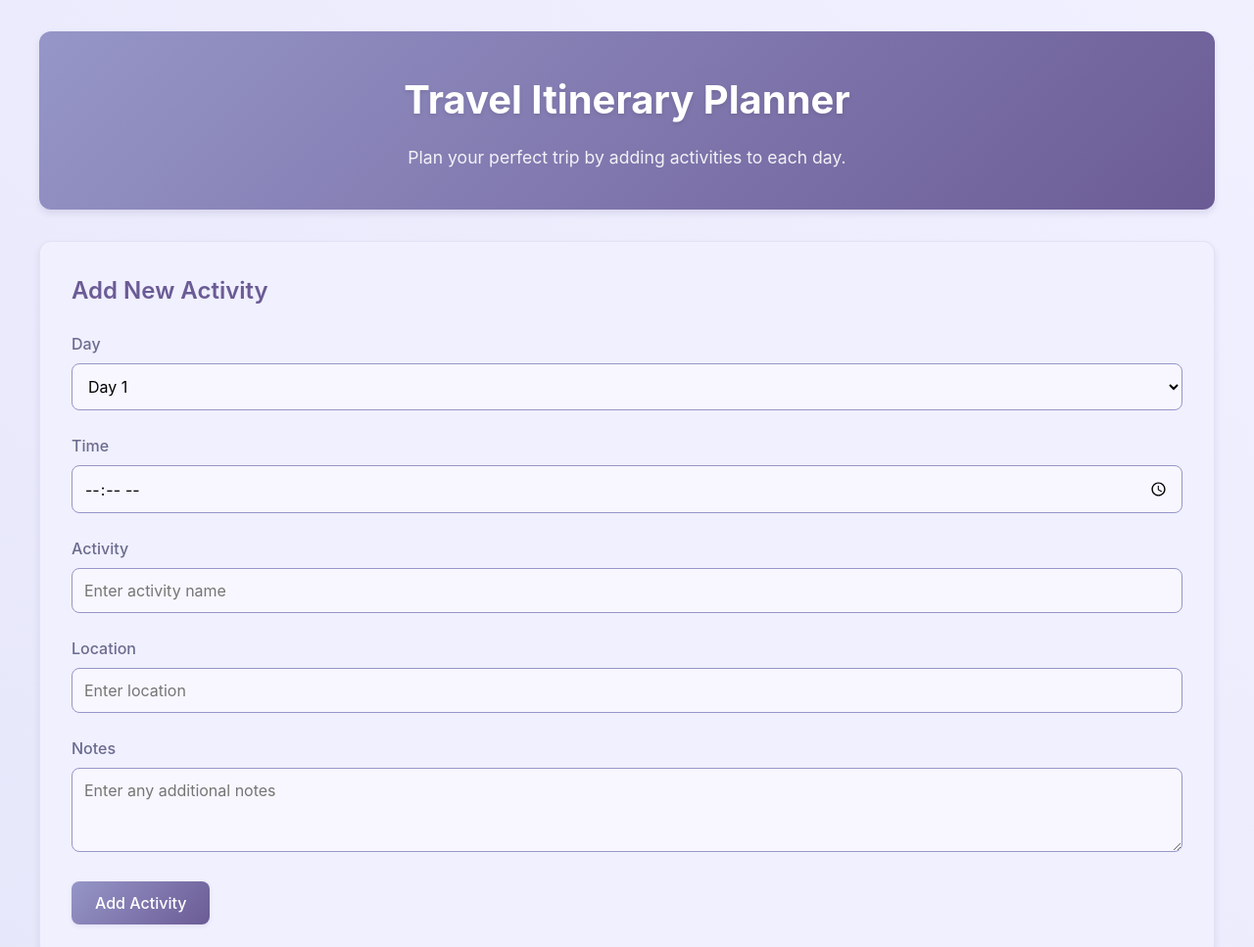
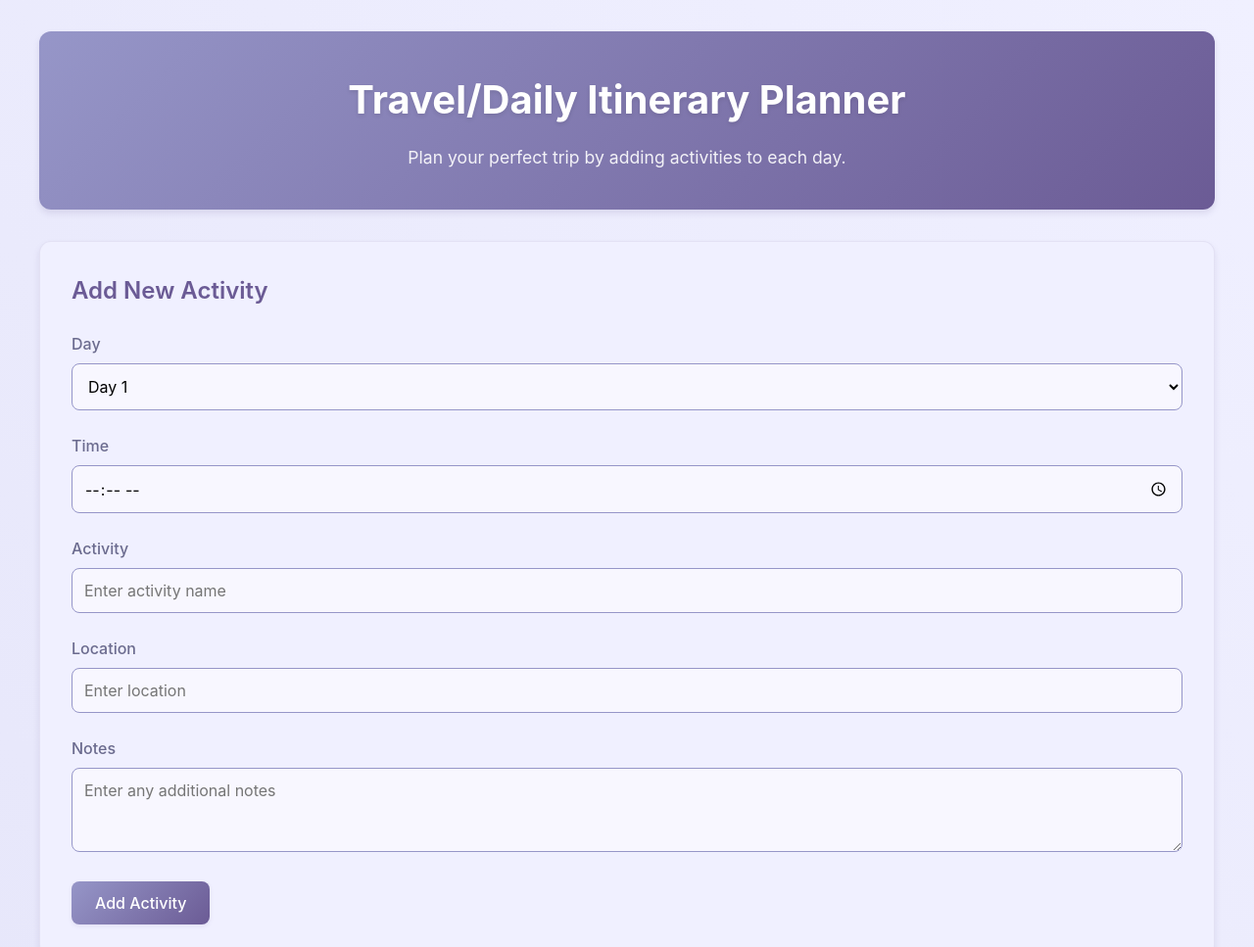
Before and after one commit to jordanlam257/itin, a plain HTML site: page index.html in a window 1280 px wide. Shown: the top 967 px of the page at 98% size. Drawn offline with Linux system fonts and the light colour scheme.

Commit message:
adding new wording to HTML

```diff
--- a/index.html
+++ b/index.html
@@ -10,7 +10,7 @@
 <body>
     <div class="container">
         <div class="header">
-            <h1>Travel Itinerary Planner</h1>
+            <h1>Travel/Daily Itinerary Planner</h1>
             <p>Plan your perfect trip by adding activities to each day.</p>
         </div>
 
```
